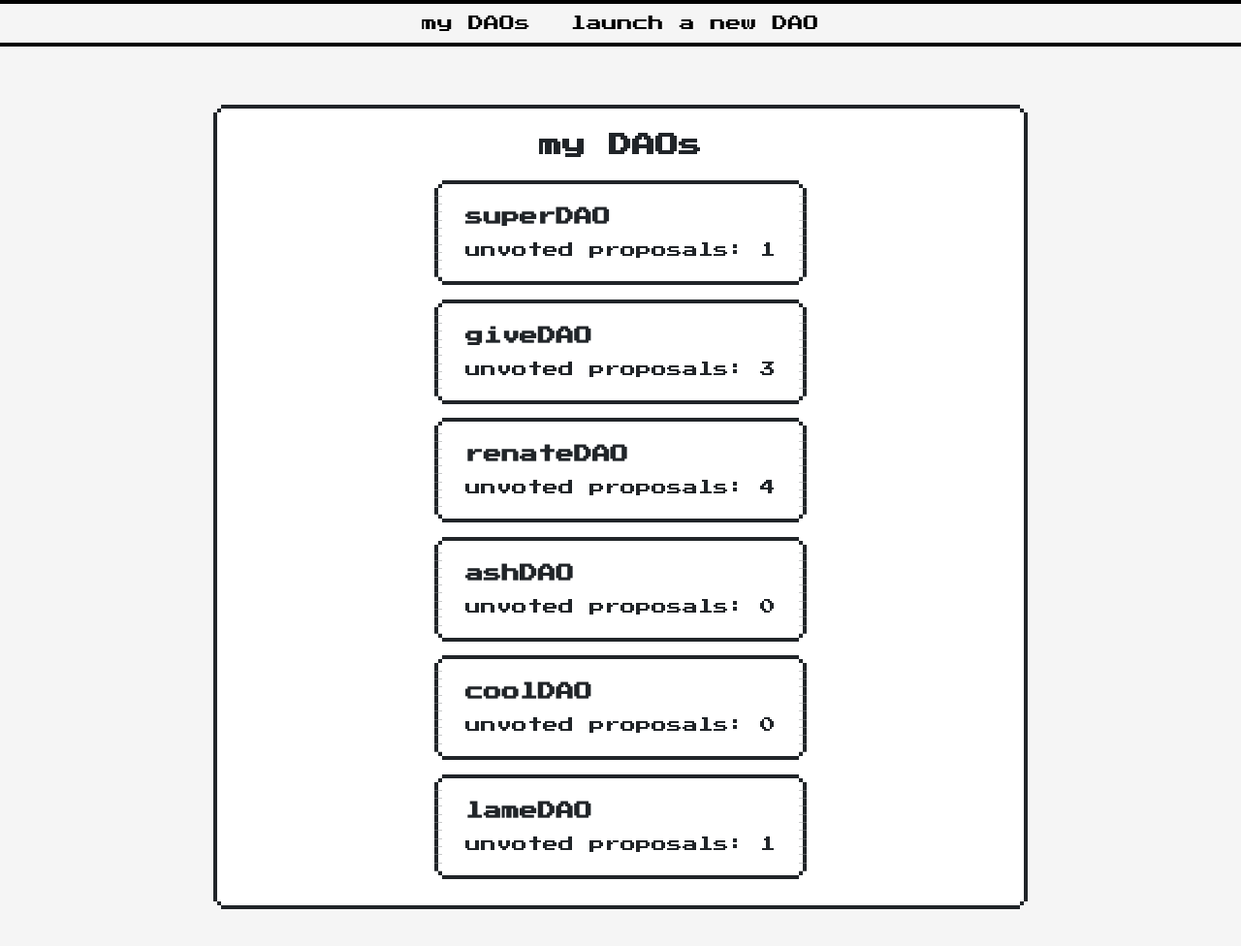
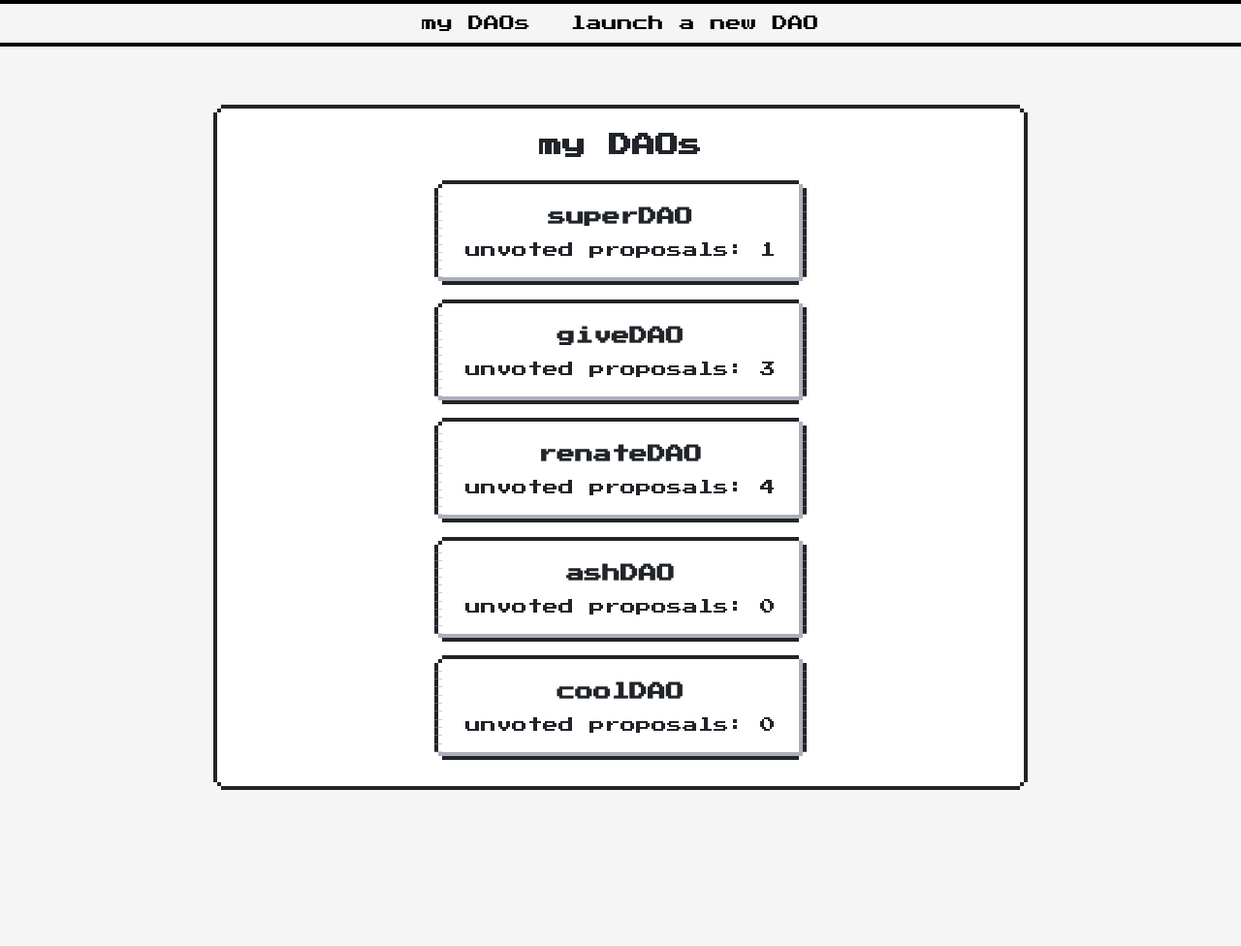
Before and after one commit to ashtron/tiny-dao, a plain HTML site: page dao-list.html in a window 1280 px wide. Shown: the whole page at 97% size. After the commit the page ends 875 px from the top, so only its background shows below. Drawn offline with nearby package versions, Linux system fonts and the light colour scheme.

Commit message:
Fix DAO list button styling

```diff
--- a/dao-list.html
+++ b/dao-list.html
@@ -23,34 +23,29 @@
             <h2>my DAOs</h2>
 
             <div class="dao-list-container">
-                <div class="dao-container nes-container is-rounded">
+                <div class="dao-container nes-container is-rounded nes-btn">
                     <h3>superDAO</h3>
                     <p>unvoted proposals: 1</p>
                 </div>
 
-                <div class="dao-container nes-container is-rounded">
+                <div class="dao-container nes-container is-rounded nes-btn">
                     <h3>giveDAO</h3>
                     <p>unvoted proposals: 3</p>
                 </div>
 
-                <div class="dao-container nes-container is-rounded">
+                <div class="dao-container nes-container is-rounded nes-btn">
                     <h3>renateDAO</h3>
                     <p>unvoted proposals: 4</p>
                 </div>
 
-                <div class="dao-container nes-container is-rounded">
+                <div class="dao-container nes-container is-rounded nes-btn">
                     <h3>ashDAO</h3>
                     <p>unvoted proposals: 0</p>
                 </div>
 
-                <div class="dao-container nes-container is-rounded">
+                <div class="dao-container nes-container is-rounded nes-btn">
                     <h3>coolDAO</h3>
                     <p>unvoted proposals: 0</p>
-                </div>
-
-                <div class="dao-container nes-container is-rounded">
-                    <h3>lameDAO</h3>
-                    <p>unvoted proposals: 1</p>
                 </div>
             </div>
         </div>
--- a/style.css
+++ b/style.css
@@ -77,11 +77,12 @@ a {
 
 a:hover {
     text-decoration: none;
+    cursor: pointer !important;
 }
 
 /* rainbow text animation */
 
-.nes-btn:hover {
+.launch-btn:hover {
     background: repeating-linear-gradient(-45deg,red 0%, yellow 7.14%, rgb(0,255,0) 14.28%, rgb(0,255,255) 21.42%, cyan 28.56%, blue 35.7%, magenta 42.84%, red 50%);
     background-size: 600vw 600vw;
     -webkit-animation: 'slide' 2s infinite linear forwards;
```
Also changed, not shown: index.html (+2 -2 lines), interact.html (+0 -1 lines).
